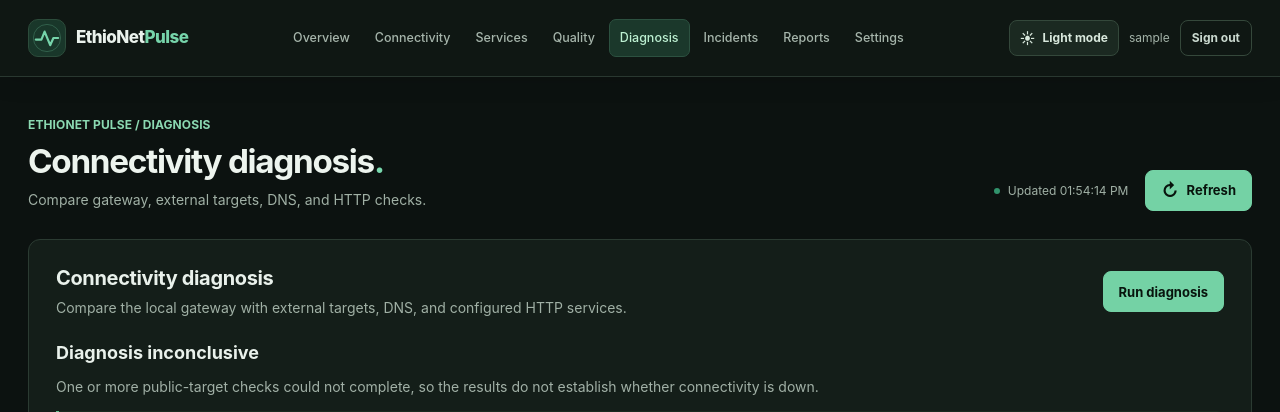
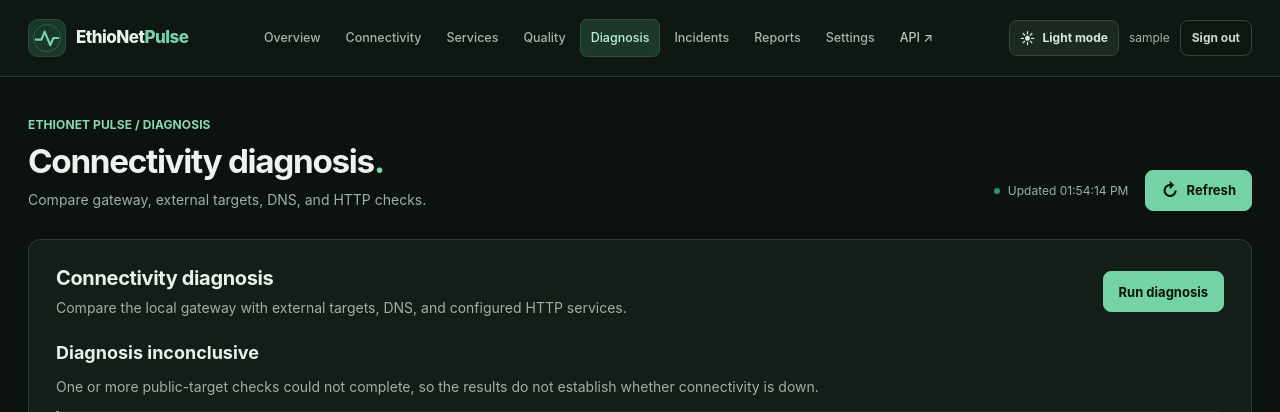
Before and after one commit to Ezra2121-et/ethionet-pulse, a FastAPI app: page /dashboard/diagnosis in a window 1280 px wide. Shown: the top 412 px of the page. Run offline with FastAPI, Linux system fonts and the light colour scheme; the visitor is signed in with stand-in values (Sample User, id 1); data comes from the database, SQL or seed files in the repository; data that the repository does not hold is empty.

Commit message:
Keep API explorer accessible in the multipage navigation

```diff
--- a/app/templates/app_base.html
+++ b/app/templates/app_base.html
@@ -33,6 +33,7 @@
           <a class="nav-link{% if page_key == 'incidents' %} active{% endif %}" href="/dashboard/incidents">Incidents</a>
           <a class="nav-link{% if page_key == 'reports' %} active{% endif %}" href="/dashboard/reports">Reports</a>
           <a class="nav-link{% if page_key == 'settings' %} active{% endif %}" href="/dashboard/settings">Settings</a>
+          <a class="nav-link nav-api" href="/docs" target="_blank" rel="noreferrer">API ↗</a>
         </nav>
 
         <div class="header-account">
```
